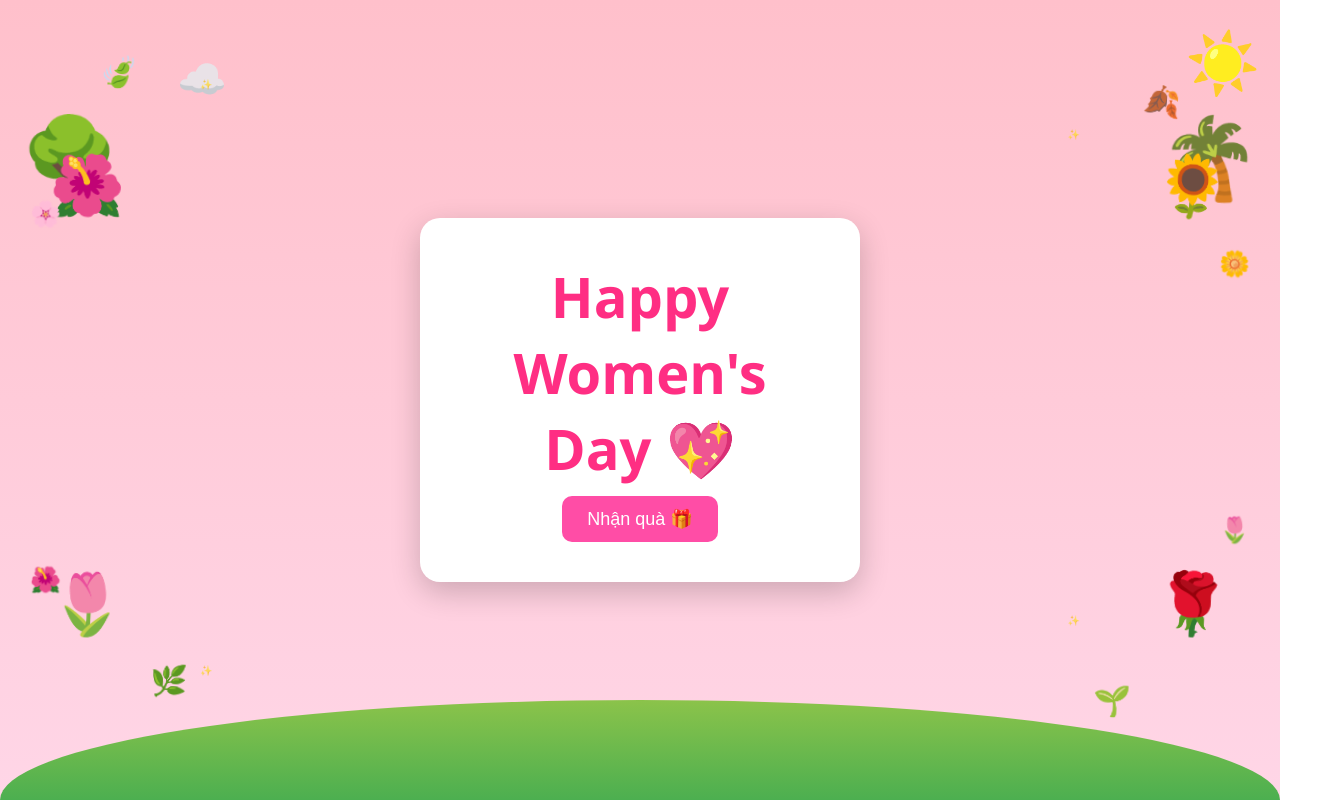
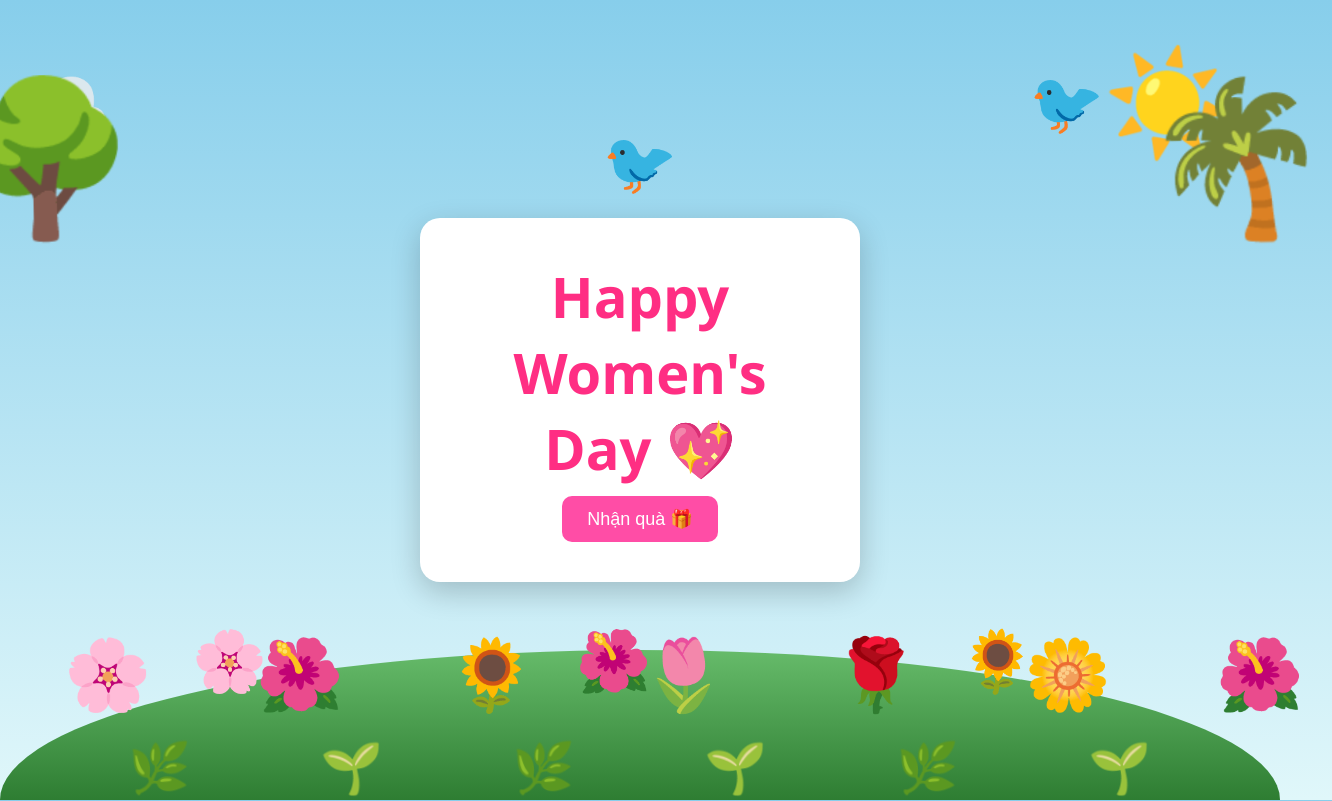
Before and after one commit to Vietconggl999/Happy-Women-s-Day, a plain HTML site: page index.html in a window 1280 px wide. Shown: the whole page, 1332 px wide, since content can reach past the window. Drawn offline with Linux system fonts and the light colour scheme.

Commit message:
Update index.html

```diff
--- a/index.html
+++ b/index.html
@@ -11,13 +11,138 @@ height:100vh;
 display:flex;
 justify-content:center;
 align-items:center;
-background:linear-gradient(#ffc0cb,#ffd6e7);
+background:linear-gradient(#87CEEB,#E0F7FA);
 font-family:'Segoe UI', Tahoma, Geneva, Verdana, sans-serif;
 overflow:hidden;
 position: relative;
 }
 
-/* Hiệu ứng thẻ bài hiện ra từ từ */
+/* ===== HIỆU ỨNG NỀN VƯỜN HOA ===== */
+
+/* Mặt trời lớn */
+.sun {
+position: absolute;
+top: 30px;
+right: 50px;
+font-size: 100px;
+animation: sunGlow 4s ease-in-out infinite;
+z-index: 1;
+}
+
+@keyframes sunGlow {
+0%, 100% { filter: brightness(1); transform: scale(1); }
+50% { filter: brightness(1.2); transform: scale(1.05); }
+}
+
+/* Mây trôi */
+.cloud {
+position: absolute;
+font-size: 80px;
+animation: cloudFloat 25s linear infinite;
+opacity: 0.9;
+z-index: 1;
+}
+
+@keyframes cloudFloat {
+0% { transform: translateX(-150px); }
+100% { transform: translateX(110vw); }
+}
+
+/* Chim bay */
+.bird {
+position: absolute;
+font-size: 60px;
+animation: birdFly 15s linear infinite;
+z-index: 1;
+}
+
+@keyframes birdFly {
+0% { transform: translateX(-100px) translateY(0); }
+25% { transform: translateX(25vw) translateY(-30px); }
+50% { transform: translateX(50vw) translateY(0); }
+75% { transform: translateX(75vw) translateY(30px); }
+100% { transform: translateX(110vw) translateY(0); }
+}
+
+/* Cỏ lớn ở dưới */
+.grass {
+position: absolute;
+bottom: 0;
+left: 0;
+width: 100%;
+height: 150px;
+overflow: hidden;
+z-index: 1;
+}
+
+.grass::before {
+content: '';
+position: absolute;
+bottom: 0;
+left: 0;
+width: 100%;
+height: 100%;
+background: linear-gradient(to top, #2E7D32, #66BB6A);
+border-radius: 50% 50% 0 0 / 100% 100% 0 0;
+}
+
+/* Cỏ đung đưa */
+.grass-blade {
+position: absolute;
+bottom: 0;
+font-size: 50px;
+animation: grassSway 3s ease-in-out infinite;
+z-index: 2;
+}
+
+@keyframes grassSway {
+0%, 100% { transform: rotate(-3deg); }
+50% { transform: rotate(3deg); }
+}
+
+/* Hoa lớn trong vườn */
+.garden-flower {
+position: absolute;
+bottom: 80px;
+font-size: 70px;
+animation: flowerBloom 2s ease-out forwards;
+z-index: 2;
+}
+
+@keyframes flowerBloom {
+0% { transform: scale(0); opacity: 0; }
+100% { transform: scale(1); opacity: 1; }
+}
+
+/* Hoa đung đưa theo gió */
+.swaying-flower {
+position: absolute;
+bottom: 100px;
+font-size: 60px;
+animation: flowerSway 4s ease-in-out infinite;
+z-index: 2;
+}
+
+@keyframes flowerSway {
+0%, 100% { transform: rotate(-5deg); }
+50% { transform: rotate(5deg); }
+}
+
+/* Cây lớn hai bên */
+.tree {
+position: absolute;
+font-size: 150px;
+animation: treeSway 6s ease-in-out infinite;
+z-index: 2;
+}
+
+@keyframes treeSway {
+0%, 100% { transform: rotate(-2deg); }
+50% { transform: rotate(2deg); }
+}
+
+/* ===== THẺ BÀI ===== */
+
 @keyframes fadeIn {
     from { opacity: 0; transform: translateY(20px); }
     to { opacity: 1; transform: translateY(0); }
@@ -95,182 +220,48 @@ line-height: 1.6;
 text-align: center;
 }
 
-/* ===== HIỆU ỨNG CỎ CÂY HOA LÁ ===== */
-
-/* Cỏ ở dưới */
-.grass {
-position: absolute;
-bottom: 0;
-left: 0;
-width: 100%;
-height: 100px;
-overflow: hidden;
-z-index: 1;
-}
-
-.grass::before {
-content: '';
-position: absolute;
-bottom: 0;
-left: 0;
-width: 100%;
-height: 100%;
-background: linear-gradient(to top, #4caf50, #8bc34a);
-border-radius: 50% 50% 0 0 / 100% 100% 0 0;
-}
-
-/* Lá cây đung đưa */
-.leaf {
-position: absolute;
-font-size: 30px;
-animation: sway 3s ease-in-out infinite;
-}
-
-@keyframes sway {
-0%, 100% { transform: rotate(-5deg); }
-50% { transform: rotate(5deg); }
-}
-
-/* Hoa bay lượn */
-.floating-flower {
-position: absolute;
-font-size: 25px;
-animation: float 6s ease-in-out infinite;
-}
-
-@keyframes float {
-0%, 100% { transform: translateY(0) rotate(0deg); }
-50% { transform: translateY(-20px) rotate(10deg); }
-}
-
-/* Hoa nở */
-.blooming-flower {
-position: absolute;
-font-size: 40px;
-animation: bloom 2s ease-out forwards;
-opacity: 0;
-}
-
-@keyframes bloom {
-0% { transform: scale(0); opacity: 0; }
-100% { transform: scale(1); opacity: 1; }
-}
-
-/* Nhụy hoa rung */
-.petal {
-position: absolute;
-font-size: 20px;
-animation: petalShake 0.5s ease-in-out infinite;
-}
-
-@keyframes petalShake {
-0%, 100% { transform: rotate(0deg); }
-50% { transform: rotate(10deg); }
-}
-
-/* Bông hoa lớn trang trí */
-.big-flower {
-position: absolute;
-font-size: 60px;
-animation: flowerFloat 4s ease-in-out infinite;
-}
-
-@keyframes flowerFloat {
-0%, 100% { transform: translateY(0) rotate(0deg); }
-50% { transform: translateY(-15px) rotate(5deg); }
-}
-
-/* Hạt phấn hoa bay */
-.pollen {
-position: absolute;
-font-size: 10px;
-color: #ffd700;
-animation: pollenFloat 3s ease-in-out infinite;
-}
-
-@keyframes pollenFloat {
-0%, 100% { transform: translateY(0); opacity: 0; }
-50% { transform: translateY(-30px); opacity: 1; }
-}
-
-/* Cây trang trí hai bên */
-.tree {
-position: absolute;
-font-size: 80px;
-animation: treeSway 5s ease-in-out infinite;
-}
-
-@keyframes treeSway {
-0%, 100% { transform: rotate(-2deg); }
-50% { transform: rotate(2deg); }
-}
-
-/* Nắng ấm */
-.sun {
-position: absolute;
-top: 20px;
-right: 20px;
-font-size: 60px;
-animation: sunGlow 3s ease-in-out infinite;
-}
-
-@keyframes sunGlow {
-0%, 100% { filter: brightness(1); }
-50% { filter: brightness(1.3); }
-}
-
-/* Mây trôi */
-.cloud {
-position: absolute;
-font-size: 40px;
-animation: cloudFloat 20s linear infinite;
-opacity: 0.8;
-}
-
-@keyframes cloudFloat {
-0% { transform: translateX(-100px); }
-100% { transform: translateX(110vw); }
-}
-
 </style>
 </head>
 
 <body>
 
-<!-- Nắng ấm -->
+<!-- Mặt trời -->
 <div class="sun">☀️</div>
 
 <!-- Mây trôi -->
-<div class="cloud" style="top: 50px; left: -100px;">☁️</div>
-<div class="cloud" style="top: 100px; left: -200px; animation-delay: 5s;">☁️</div>
+<div class="cloud" style="top: 50px; left: -150px;">☁️</div>
+<div class="cloud" style="top: 100px; left: -200px; animation-delay: 8s;">☁️</div>
+<div class="cloud" style="top: 30px; left: -100px; animation-delay: 15s;">☁️</div>
 
-<!-- Cây trang trí hai bên -->
-<div class="tree" style="top: 100px; left: 20px;">🌳</div>
-<div class="tree" style="top: 100px; right: 20px;">🌴</div>
+<!-- Chim bay -->
+<div class="bird" style="top: 80px; animation-delay: 0s;">🐦</div>
+<div class="bird" style="top: 120px; animation-delay: 7s;">🐦</div>
 
-<!-- Hoa lớn trang trí -->
-<div class="big-flower" style="top: 150px; left: 50px;">🌺</div>
-<div class="big-flower" style="top: 150px; right: 50px;">🌻</div>
-<div class="big-flower" style="bottom: 150px; left: 50px;">🌷</div>
-<div class="big-flower" style="bottom: 150px; right: 50px;">🌹</div>
+<!-- Cây lớn hai bên -->
+<div class="tree" style="top: 50px; left: -50px;">🌳</div>
+<div class="tree" style="top: 50px; right: -50px;">🌴</div>
 
-<!-- Lá cây đung đưa -->
-<div class="leaf" style="top: 50px; left: 100px;">🍃</div>
-<div class="leaf" style="top: 80px; right: 100px;">🍂</div>
-<div class="leaf" style="bottom: 100px; left: 150px;">🌿</div>
-<div class="leaf" style="bottom: 80px; right: 150px;">🌱</div>
+<!-- Cỏ đung đưa -->
+<div class="grass-blade" style="left: 10%;">🌿</div>
+<div class="grass-blade" style="left: 25%;">🌱</div>
+<div class="grass-blade" style="left: 40%;">🌿</div>
+<div class="grass-blade" style="left: 55%;">🌱</div>
+<div class="grass-blade" style="left: 70%;">🌿</div>
+<div class="grass-blade" style="left: 85%;">🌱</div>
 
-<!-- Hoa bay lượn -->
-<div class="floating-flower" style="top: 200px; left: 30px;">🌸</div>
-<div class="floating-flower" style="top: 250px; right: 30px;">🌼</div>
-<div class="floating-flower" style="bottom: 200px; left: 30px;">🌺</div>
-<div class="floating-flower" style="bottom: 250px; right: 30px;">🌷</div>
+<!-- Hoa lớn trong vườn -->
+<div class="garden-flower" style="left: 5%;">🌸</div>
+<div class="garden-flower" style="left: 20%; animation-delay: 0.5s;">🌺</div>
+<div class="garden-flower" style="left: 35%; animation-delay: 1s;">🌻</div>
+<div class="garden-flower" style="left: 50%; animation-delay: 1.5s;">🌷</div>
+<div class="garden-flower" style="left: 65%; animation-delay: 2s;">🌹</div>
+<div class="garden-flower" style="left: 80%; animation-delay: 2.5s;">🌼</div>
+<div class="garden-flower" style="left: 95%; animation-delay: 3s;">🌺</div>
 
-<!-- Hạt phấn hoa bay -->
-<div class="pollen" style="top: 100px; left: 200px;">✨</div>
-<div class="pollen" style="top: 150px; right: 200px;">✨</div>
-<div class="pollen" style="bottom: 100px; left: 200px;">✨</div>
-<div class="pollen" style="bottom: 150px; right: 200px;">✨</div>
+<!-- Hoa đung đưa -->
+<div class="swaying-flower" style="left: 15%;">🌸</div>
+<div class="swaying-flower" style="left: 45%;">🌺</div>
+<div class="swaying-flower" style="left: 75%;">🌻</div>
 
 <!-- Cỏ ở dưới -->
 <div class="grass"></div>
```
